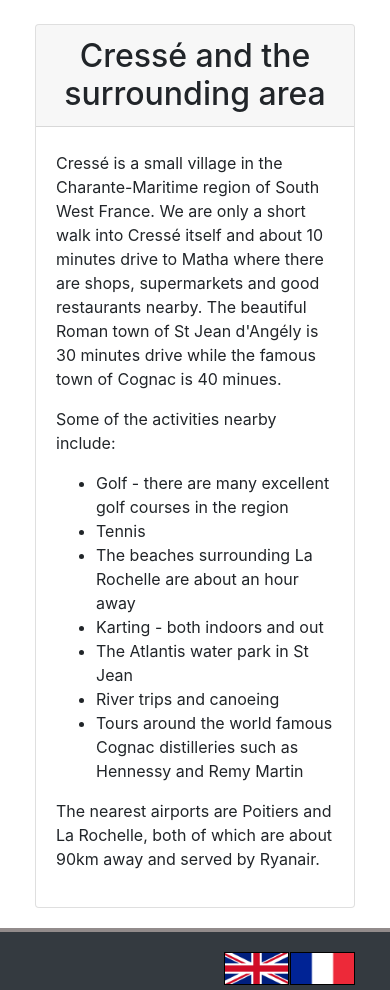
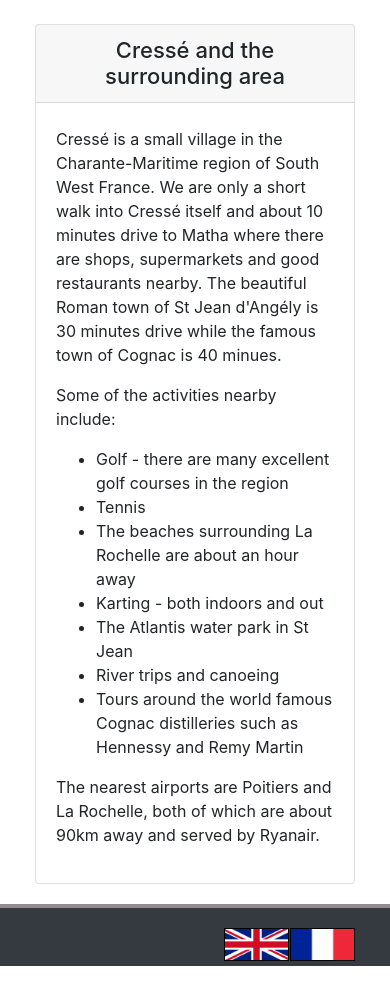
Before and after one commit to skyerus/Chagnolet-2.0, a Symfony app: template templates/pages/area.html.twig in a window 390 px wide. Shown: the part 102-1092 px from the top of the page. After the commit the page ends 1068 px from the top, so only its background shows below. Run offline with Twig, Linux system fonts and the light colour scheme; the template is opened without the code that fills it, so the values that code supplies are empty; some libraries are stand-ins or nearby versions.

Commit message:
h2 font smaller on mobile

```diff
--- a/public/css/main.css
+++ b/public/css/main.css
@@ -153,6 +153,9 @@ h2 {
     display:none;
   }
 
+  h2 {
+    font-size: 22px;
+  }
 }
 
 @media (min-width: 1000px){
```
